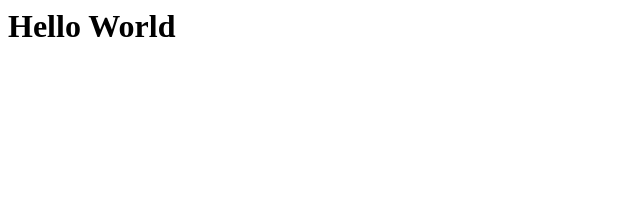
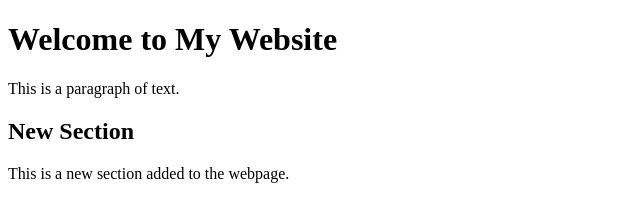
Before and after one commit to preethikavitha/githubwalmart, a plain HTML site: page index.html in a window 1280 px wide. Shown: the whole page, without its empty margins (0-640 px from the left). Drawn offline with Linux system fonts and the light colour scheme.

Commit message:
Add content commit1

```diff
--- a/index.html
+++ b/index.html
@@ -1,5 +1,34 @@
-<html>
+
+<!DOCTYPE html>
+
+<html lang="en">
+
+<head>
+
+    <meta charset="UTF-8">
+
+    <meta name="viewport" content="width=device-width, initial-scale=1.0">
+
+    <title>My Website</title>
+
+</head>
+
 <body>
-<h1>Hello World</h1>
+
+    <h1>Welcome to My Website</h1>
+
+    <p>This is a paragraph of text.</p>
+
+    <!-- Adding a new HTML element -->
+
+    <div>
+
+        <h2>New Section</h2>
+
+        <p>This is a new section added to the webpage.</p>
+
+    </div>
+
 </body>
+
 </html>
```
